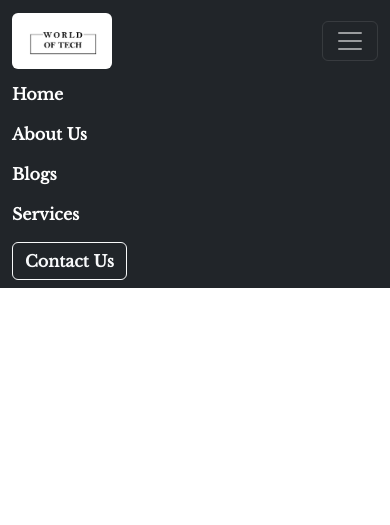
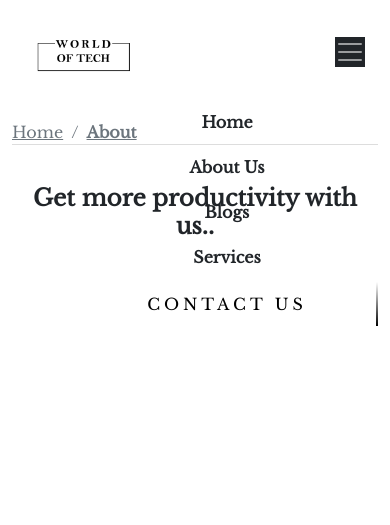
Before and after one commit to mesumbinshaukat/World-Of-Tech, a PHP site: page /about.php in a window 390 px wide, after a click that opens the changed part. Shown: the top 525 px of the page. Run offline with PHP 8.4, Linux system fonts and the light colour scheme; some web fonts are replaced.

Commit message:
me commit karaha hu

```diff
--- a/css/style.css
+++ b/css/style.css
@@ -4,3 +4,159 @@
 * {
 font-family: 'Libre Baskerville', serif;
 }
+.first_sp{
+    margin-left: 14rem !important;
+}
+.spacing{
+    margin-left: 4rem;
+}
+
+
+   .btn-animated {
+    position: relative;
+    display: inline-block;
+    padding: 10px 20px;
+    color: black;
+    font-size: 16px;
+    text-decoration: none;
+    text-transform: uppercase;
+    overflow: hidden;
+    transition: 0.5s;
+    /* margin-top: 40px; */
+    letter-spacing: 4px;
+  }
+
+   .btn-animated:hover {
+    background: #242a2b;
+    color: #fff;
+    border-radius: 5px;
+    box-shadow: 0 0 2px gray, 0 0 15px gray, 0 0 25px gray,
+      0 0 50px gray;
+  }
+
+   .btn-animated span {
+    position: absolute;
+    display: block;
+  }
+
+   .btn-animated span:nth-child(1) {
+    top: 0;
+    left: -100%;
+    width: 100%;
+    height: 2px;
+    background: linear-gradient(90deg, transparent, #000);
+    animation: btn-anim1 1s linear infinite;
+  }
+
+  @keyframes btn-anim1 {
+    0% {
+      left: -100%;
+    }
+    50%,
+    100% {
+      left: 100%;
+    }
+  }
+
+   .btn-animated span:nth-child(2) {
+    top: -100%;
+    right: 0;
+    width: 2px;
+    height: 100%;
+    background: linear-gradient(180deg, transparent, #000);
+    animation: btn-anim2 1s linear infinite;
+    animation-delay: 0.25s;
+  }
+
+  @keyframes btn-anim2 {
+    0% {
+      top: -100%;
+    }
+    50%,
+    100% {
+      top: 100%;
+    }
+  }
+
+   .btn-animated span:nth-child(3) {
+    bottom: 0;
+    right: -100%;
+    width: 100%;
+    height: 2px;
+    background: linear-gradient(270deg, transparent, #000);
+    animation: btn-anim3 1s linear infinite;
+    animation-delay: 0.5s;
+  }
+
+  @keyframes btn-anim3 {
+    0% {
+      right: -100%;
+    }
+    50%,
+    100% {
+      right: 100%;
+    }
+  }
+
+  .btn-animated span:nth-child(4) {
+    bottom: -100%;
+    left: 0;
+    width: 2px;
+    height: 100%;
+    background: linear-gradient(360deg, transparent, #000);
+    animation: btn-anim4 1s linear infinite;
+    animation-delay: 0.75s;
+  }
+
+
+
+  @keyframes btn-anim4 {
+    0% {
+      bottom: -100%;
+    }
+    50%,
+    100% {
+      bottom: 100%;
+    }
+  }
+
+/* Extra small devices (phones, 600px and down) */
+@media only screen and (max-width: 992px) {
+    .first_sp{
+        margin-left: 4rem !important;
+    }
+
+        .spacing{
+text-align: center;
+margin-top: 5px;
+}
+.btn{
+    margin-left: 21.5rem;
+    margin-top:4px;
+}
+
+}
+
+/* Small devices (portrait tablets and large phones, 600px and up)
+@media only screen and (min-width: 600px) {...}
+
+/* Medium devices (landscape tablets, 768px and up) */
+/* @media only screen and (min-width: 768px) {...} */
+
+/* Large devices (laptops/desktops, 992px and up) */
+/* @media only screen and (min-width: 992px) {
+    * {
+        font-family: 'Lucida Sans', 'Lucida Sans Regular', 'Lucida Grande', 'Lucida Sans Unicode', Geneva, Verdana, sans-serif;
+        }
+
+
+    .first_sp{
+        margin-left: 10rem !important;
+    }
+    .spacing{
+        margin-left: 2rem;
+    } */
+/* } */
+
+/* Extra large devices (large laptops and desktops, 1200px and up) */
+/* @media only screen and (min-width: 1200px) {...} */
--- a/navbar.html
+++ b/navbar.html
@@ -1,30 +1,46 @@
-<nav class="navbar navbar-expand-lg navbar-dark bg-dark fixed-top">
+<link href="./bootstrap-5.2.3/css/bootstrap.min.css" rel="stylesheet">
+
+  <link rel="stylesheet" href="css/style.css">
+</head>
+<body>
+
+<nav class="navbar navbar-expand-lg navbar-dark bg-transparent fixed-top">
   <div class="container-fluid">
-    <a class="navbar-brand" href="#"><img src="./LOGO/Text-logo(background-white).png" alt="logo" width="100" class="rounded"></a>
+    <a class="navbar-brand" href="#"><img src="./LOGO/Text-logo(background-white).png" alt="logo" width="140" class="rounded"></a>
     <button class="navbar-toggler" type="button" data-bs-toggle="collapse" data-bs-target="#navbarSupportedContent" aria-controls="navbarSupportedContent" aria-expanded="false" aria-label="Toggle navigation">
-      <span class="navbar-toggler-icon"></span>
+      <span class="navbar-toggler-icon bg-dark"></span>
     </button>
     <div class="collapse navbar-collapse" id="navbarSupportedContent">
-      <ul class="navbar-nav me-auto mb-2 mb-lg-0">
+      <ul class="navbar-nav me-auto mb-2 mb-lg-0 ">
         <li class="nav-item">
-          <a class="nav-link active fw-bold" aria-current="page" href="index.php">Home</a>
+          <a class="nav-link active fw-bold text-dark spacing first_sp" aria-current="page" href="index.php">Home</a>
         </li>
         <li class="nav-item">
-          <a class="nav-link active fw-bold" href="about.php">About Us</a>
+          <a class="nav-link active fw-bold text-dark spacing" href="about.php">About Us</a>
         </li>
         <li class="nav-item">
-          <a class="nav-link active fw-bold" href="blog.php">Blogs</a>
+          <a class="nav-link active fw-bold text-dark spacing" href="blog.php">Blogs</a>
         </li>
         <li class="nav-item">
-          <a class="nav-link active fw-bold" href="services.php">Services</a>
+          <a class="nav-link active fw-bold text-dark spacing" href="services.php">Services</a>
         </li>
 
 
+        <a href="#" class="btn-animated spacing">
+          <span></span>
+          <span></span>
+          <span></span>
+          <span></span>
+          Contact Us
+        </a>
+
       </ul>
-      <a href="contact.php" target="_blank" rel="noopener noreferrer" class="btn btn-outline-light fw-bold">Contact Us</a>
 
     </div>
   </div>
 </nav>
 
 <script src="./bootstrap-5.2.3/js/bootstrap.min.js"></script>
+
+</body>
+</html>
```
Also changed, not shown: index.php (+4 -31 lines), navtest.html (added, +30 -0 lines).
